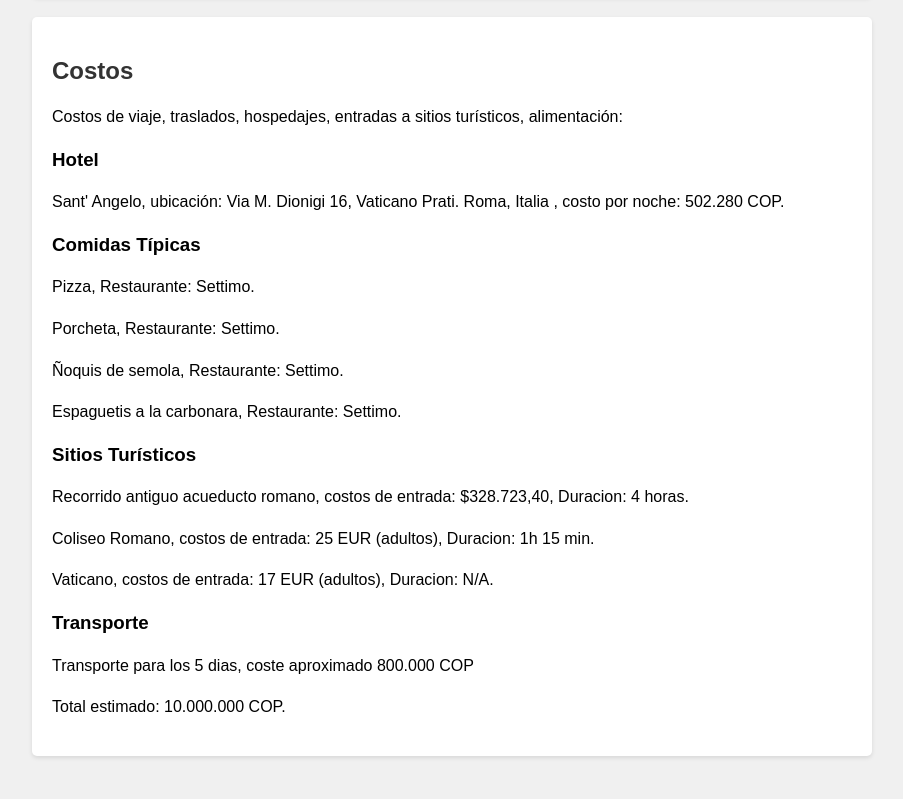
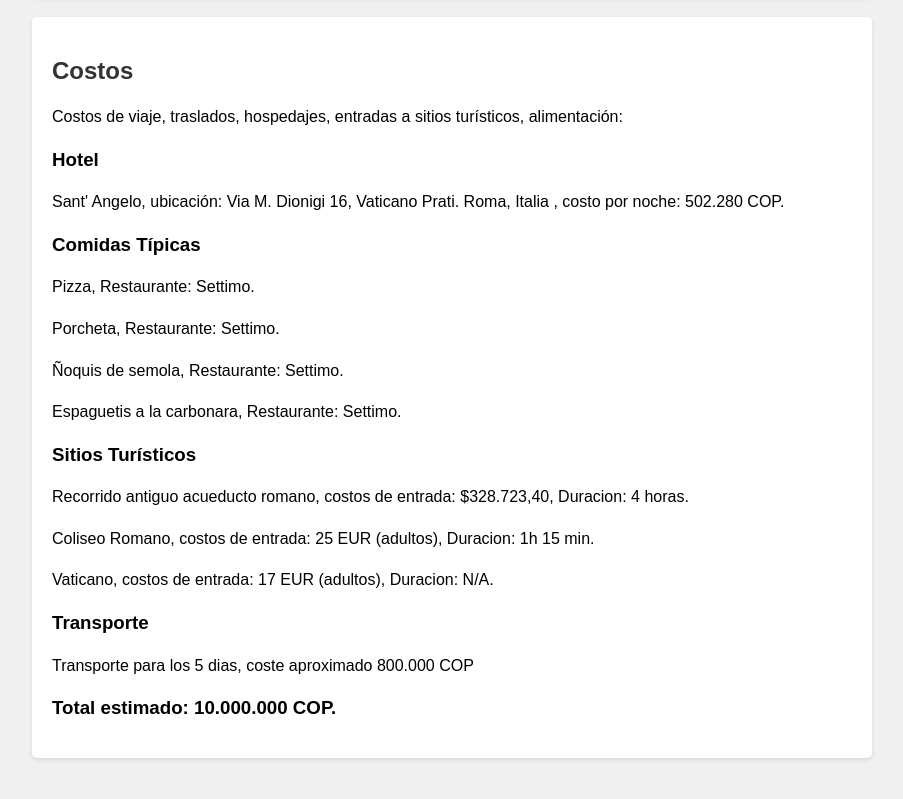
Before and after one commit to AndresRendon1/PRACTICA3DAW, a plain HTML site: page Destino5_2.html in a window 1280 px wide. Shown: the part 2845-3644 px from the top of the page, without its empty margins (188-1091 px from the left). Drawn offline with Linux system fonts and the light colour scheme.

Commit message:
correccion en destinos

```diff
--- a/Destino5_2.html
+++ b/Destino5_2.html
@@ -187,7 +187,7 @@
                 <p>Transporte para los 5 dias, coste aproximado 800.000 COP</p>
             </li>
         </ul>
-        <p>Total estimado: 10.000.000 COP.</p>
+        <h3>Total estimado: 10.000.000 COP.</h3>
     </section>
 
     <footer>
```
Also changed, not shown: Destino6_2.html (+1 -1 lines).
